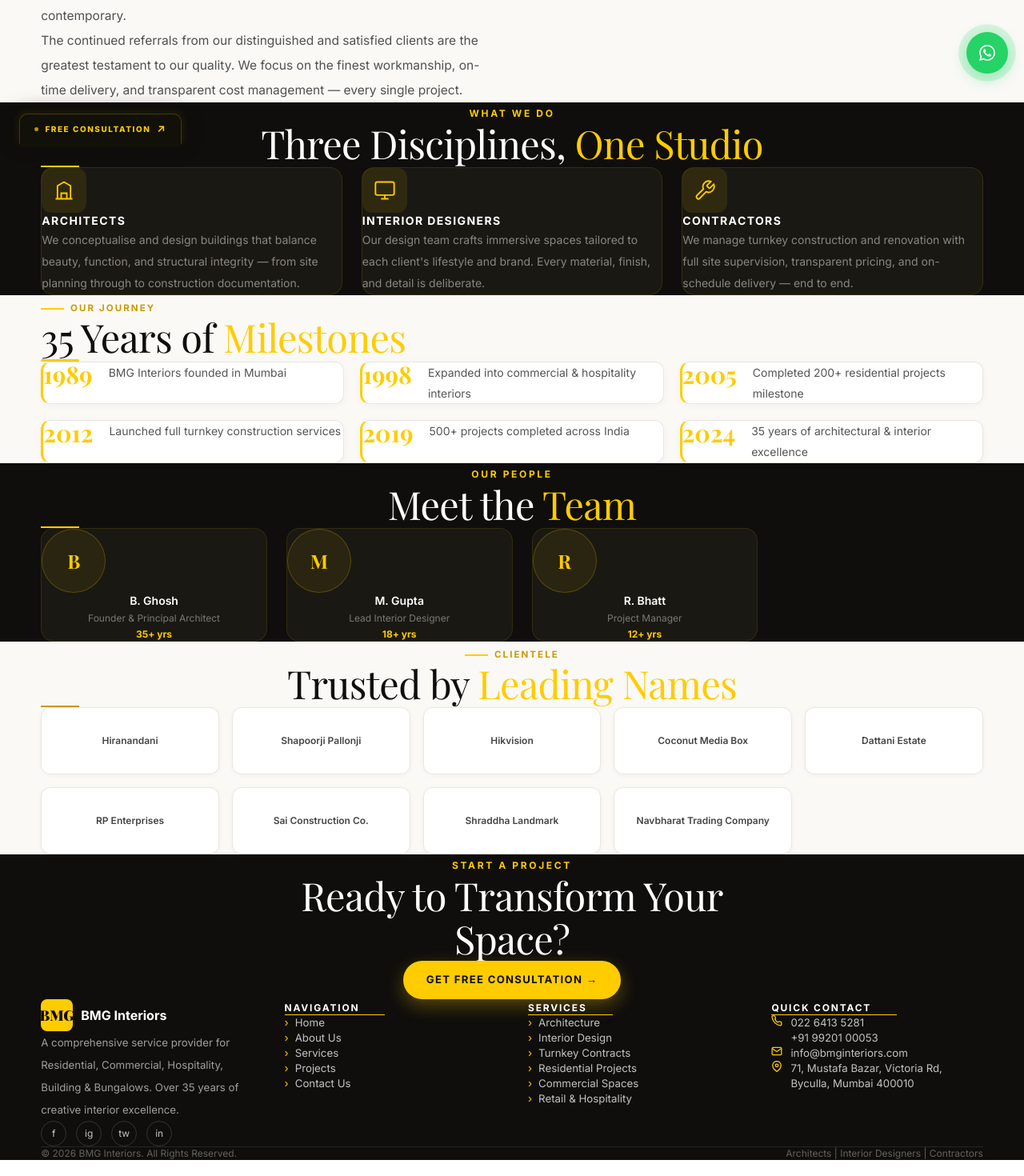
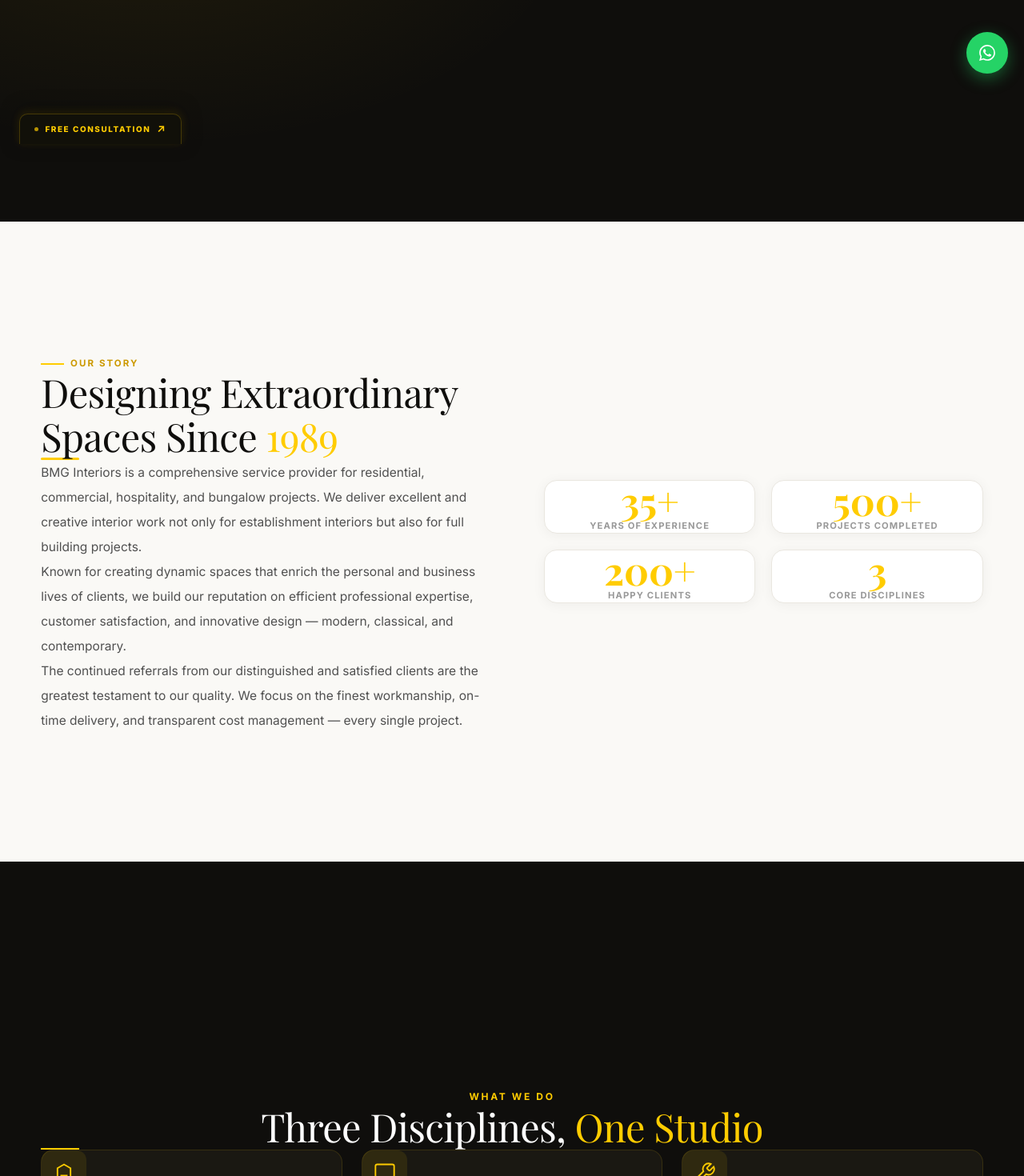
Before and after one commit to deven065/BMGInteriors, a Next.js app: page /about in a window 1280 px wide. Shown: the part 620-2090 px from the top of the page at 80% size. Built offline with nearby package versions, Linux system fonts and the light colour scheme; a web font is replaced by a local one.

Commit message:
feat: make all /about sections full viewport height

```diff
--- a/app/about/page.tsx
+++ b/app/about/page.tsx
@@ -70,14 +70,14 @@
     <>
       {/* Hero */}
       <section
-        className="relative py-32 md:py-44 overflow-hidden"
+        className="relative min-h-screen flex items-center overflow-hidden"
         style={{ background: "#0f0e0c" }}
       >
         <div
           className="absolute inset-0 pointer-events-none"
           style={{ background: "radial-gradient(ellipse 60% 55% at 15% 50%, rgba(255,204,0,0.07) 0%, transparent 70%)" }}
         />
-        <div className="shell relative z-10 max-w-3xl">
+        <div className="shell relative z-10 max-w-3xl py-24">
           <span
             className="inline-block text-xs font-bold tracking-[0.22em] uppercase mb-6"
             style={{ color: "#FFCC00" }}
@@ -99,8 +99,8 @@
       </section>
 
       {/* Story + Stats */}
-      <section className="py-24 md:py-36" style={{ background: "#faf9f6" }}>
-        <div className="shell grid gap-20 lg:grid-cols-2 lg:items-start">
+      <section className="min-h-screen flex items-center" style={{ background: "#faf9f6" }}>
+        <div className="shell grid gap-20 lg:grid-cols-2 lg:items-center py-24 w-full">
           <div>
             <span className="kicker">Our Story</span>
             <h2 className="section-heading mt-5 mb-0">
@@ -145,8 +145,8 @@
       </section>
 
       {/* Disciplines */}
-      <section className="py-24 md:py-36" style={{ background: "#0f0e0c" }}>
-        <div className="shell">
+      <section className="min-h-screen flex items-center" style={{ background: "#0f0e0c" }}>
+        <div className="shell py-24 w-full">
           <div className="text-center mb-16">
             <span
               className="inline-block text-xs font-bold tracking-[0.22em] uppercase mb-5"
@@ -183,8 +183,8 @@
       </section>
 
       {/* Timeline */}
-      <section className="py-24 md:py-36" style={{ background: "#faf9f6" }}>
-        <div className="shell">
+      <section className="min-h-screen flex items-center" style={{ background: "#faf9f6" }}>
+        <div className="shell py-24 w-full">
           <div className="mb-16">
             <span className="kicker">Our Journey</span>
             <h2 className="section-heading mt-5 mb-0">
@@ -213,8 +213,8 @@
       </section>
 
       {/* Team */}
-      <section className="py-24 md:py-36" style={{ background: "#0f0e0c" }}>
-        <div className="shell">
+      <section className="min-h-screen flex items-center" style={{ background: "#0f0e0c" }}>
+        <div className="shell py-24 w-full">
           <div className="text-center mb-16">
             <span
               className="inline-block text-xs font-bold tracking-[0.22em] uppercase mb-5"
@@ -250,8 +250,8 @@
       </section>
 
       {/* Clients */}
-      <section className="py-24 md:py-36" style={{ background: "#faf9f6" }}>
-        <div className="shell">
+      <section className="min-h-screen flex items-center" style={{ background: "#faf9f6" }}>
+        <div className="shell py-24 w-full">
           <div className="text-center mb-16">
             <span className="kicker">Clientele</span>
             <h2 className="section-heading mt-5">
@@ -274,8 +274,8 @@
       </section>
 
       {/* CTA */}
-      <section className="py-28 md:py-40" style={{ background: "#0f0e0c" }}>
-        <div className="shell text-center max-w-2xl mx-auto">
+      <section className="min-h-screen flex items-center" style={{ background: "#0f0e0c" }}>
+        <div className="shell text-center max-w-2xl mx-auto py-24 w-full">
           <span
             className="inline-block text-xs font-bold tracking-[0.22em] uppercase mb-6"
             style={{ color: "#FFCC00" }}
```
